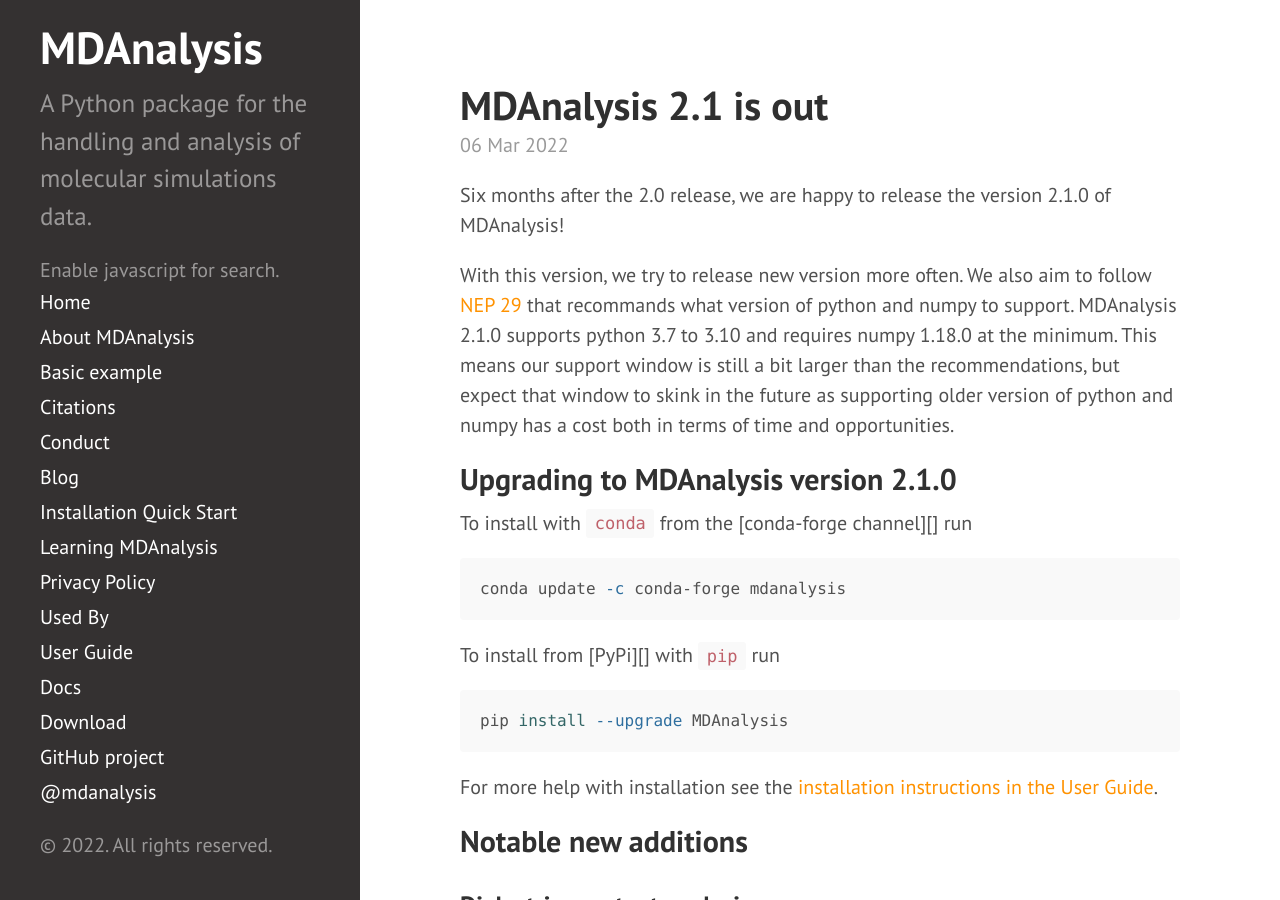
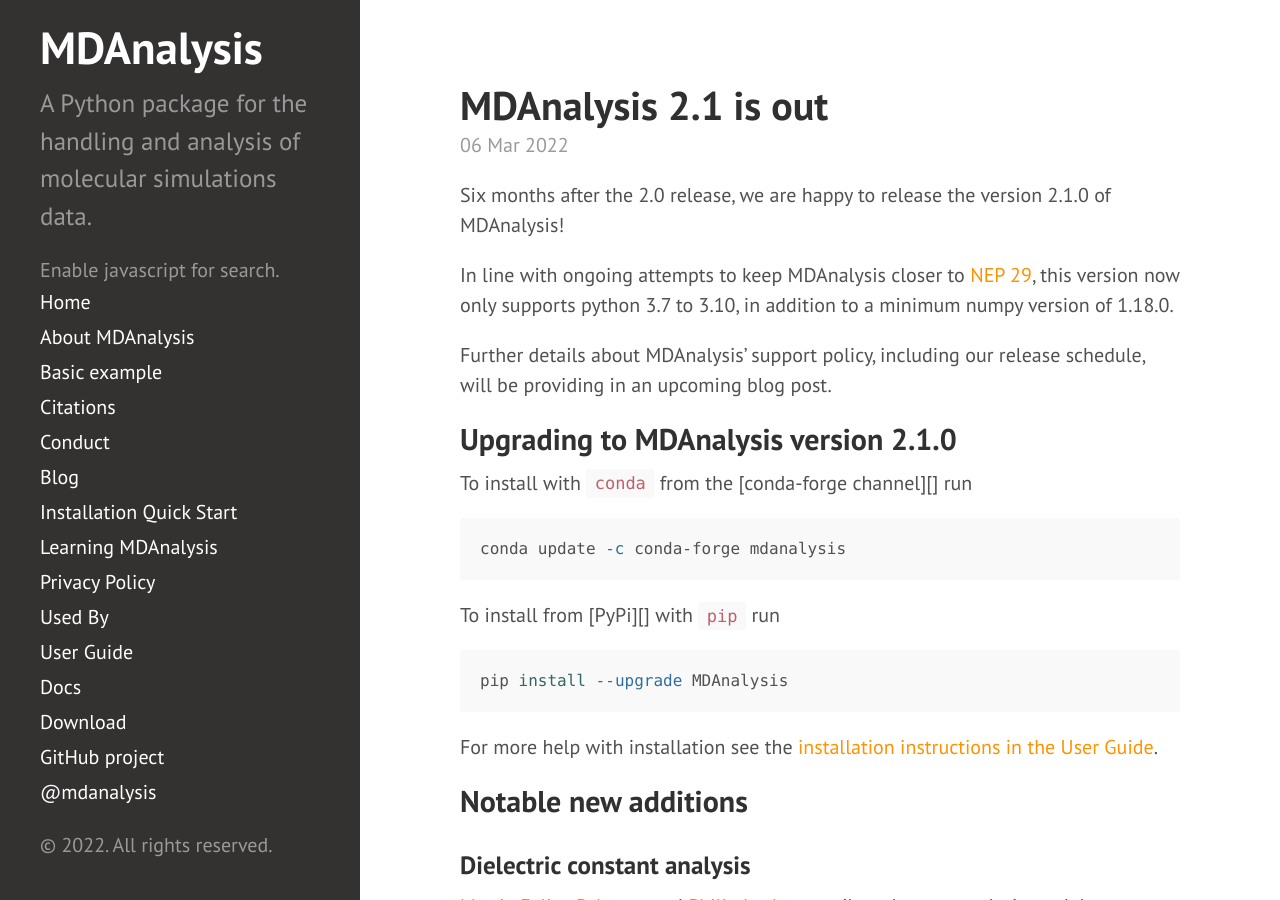
Before and after one commit to MDAnalysis/MDAnalysis.github.io, a Jekyll site: the page built from _posts/2022-03-06-release-2.1.0.md, in a window 1280 px wide and 900 px high. Built offline with Jekyll 4.4.1, drawn with Linux system fonts in a browser that asks for light colours; comment, search, counter and statistics services are not loaded.

Commit message:
Rephrase NEP 29 reference.
Co-authored-by: Irfan Alibay <IAlibay@users.noreply.github.com>

```diff
--- a/_posts/2022-03-06-release-2.1.0.md
+++ b/_posts/2022-03-06-release-2.1.0.md
@@ -5,7 +5,9 @@ title: MDAnalysis 2.1 is out
 
 Six months after the 2.0 release, we are happy to release the version 2.1.0 of MDAnalysis!
 
-With this version, we try to release new version more often. We also aim to follow [NEP 29][] that recommands what version of python and numpy to support. MDAnalysis 2.1.0 supports python 3.7 to 3.10 and requires numpy 1.18.0 at the minimum. This means our support window is still a bit larger than the recommendations, but expect that window to skink in the future as supporting older version of python and numpy has a cost both in terms of time and opportunities.
+In line with ongoing attempts to keep MDAnalysis closer to [NEP 29][], this version now only supports python 3.7 to 3.10, in addition to a minimum numpy version of 1.18.0.
+
+Further details about MDAnalysis' support policy, including our release schedule, will be providing in an upcoming blog post.
 
 ## Upgrading to MDAnalysis version 2.1.0
 
```
